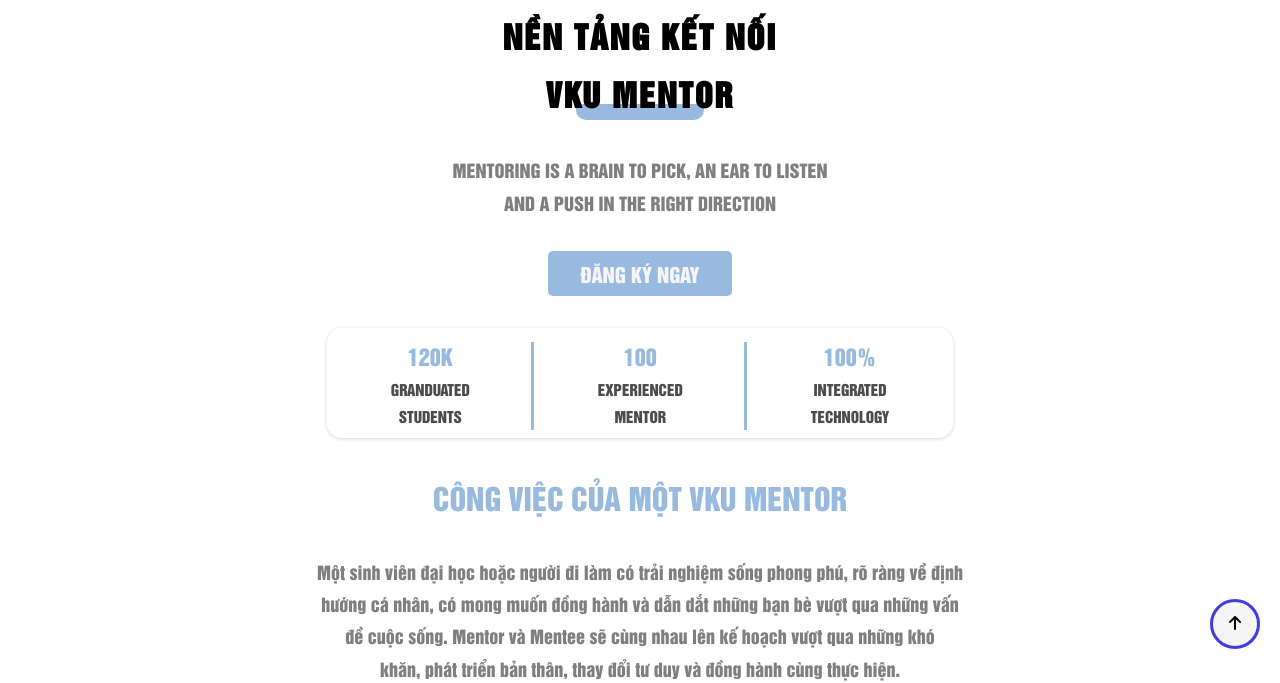
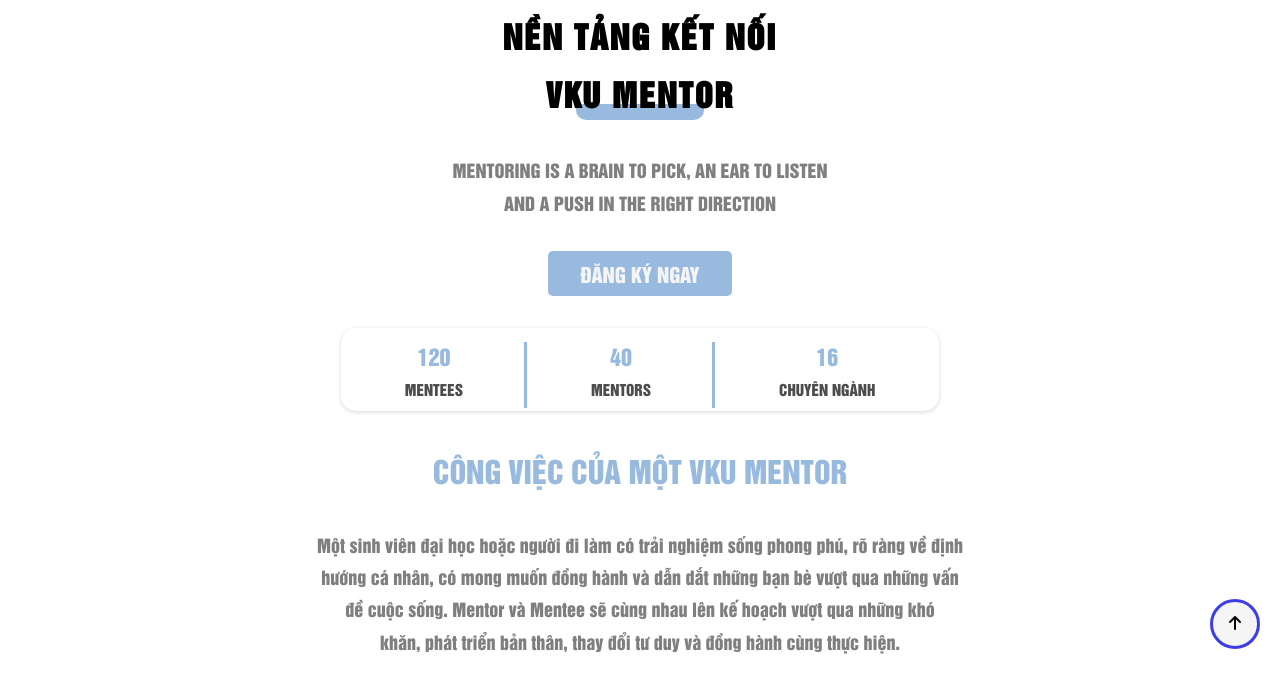
Before and after one commit to Trinhthanhthaoo/VKUMentor, a plain HTML site: page BWD_VKUMentor/DangKyMentor.html in a window 1280 px wide. Shown: the part 121-804 px from the top of the page. Drawn offline with Linux system fonts and the light colour scheme.

Commit message:
update (#6)

```diff
--- a/BWD_VKUMentor/DangKyMentor.html
+++ b/BWD_VKUMentor/DangKyMentor.html
@@ -75,7 +75,7 @@
               mentoring is a brain to pick, an ear to listen <br>
               and a push in the right direction
             </div>
-            <button class="content__container--header--button">đăng ký ngay</button>
+       <a href="FormDangKyMentor.html">    <button class="content__container--header--button">đăng ký ngay</button> </a>
             <!-- <div id="mentorModal" class="modal">
               <div class="modal-content">
                 <span class="close-btn">&times;</span>
@@ -85,18 +85,18 @@
             <ul class="thongke">
               <div class="phu">
               <li>
-                <p>120k</p>
-                Granduated <br> Students
+                <p>120</p>
+                Mentees <br>
                 <div class="border-right"></div>
               </li>
               <li>
-                <p>100</p>
-                Experienced <br> Mentor
+                <p>40</p>
+                 Mentors
                 <div class="border-right"></div>
               </li>
               <li>
-                <p>100%</p>
-                Integrated <br> Technology
+                <p>16</p>
+                chuyên ngành
               </li>
             </div>
             </ul>
```
Also changed, not shown: BWD_VKUMentor/Login.html (+2 -2 lines).
